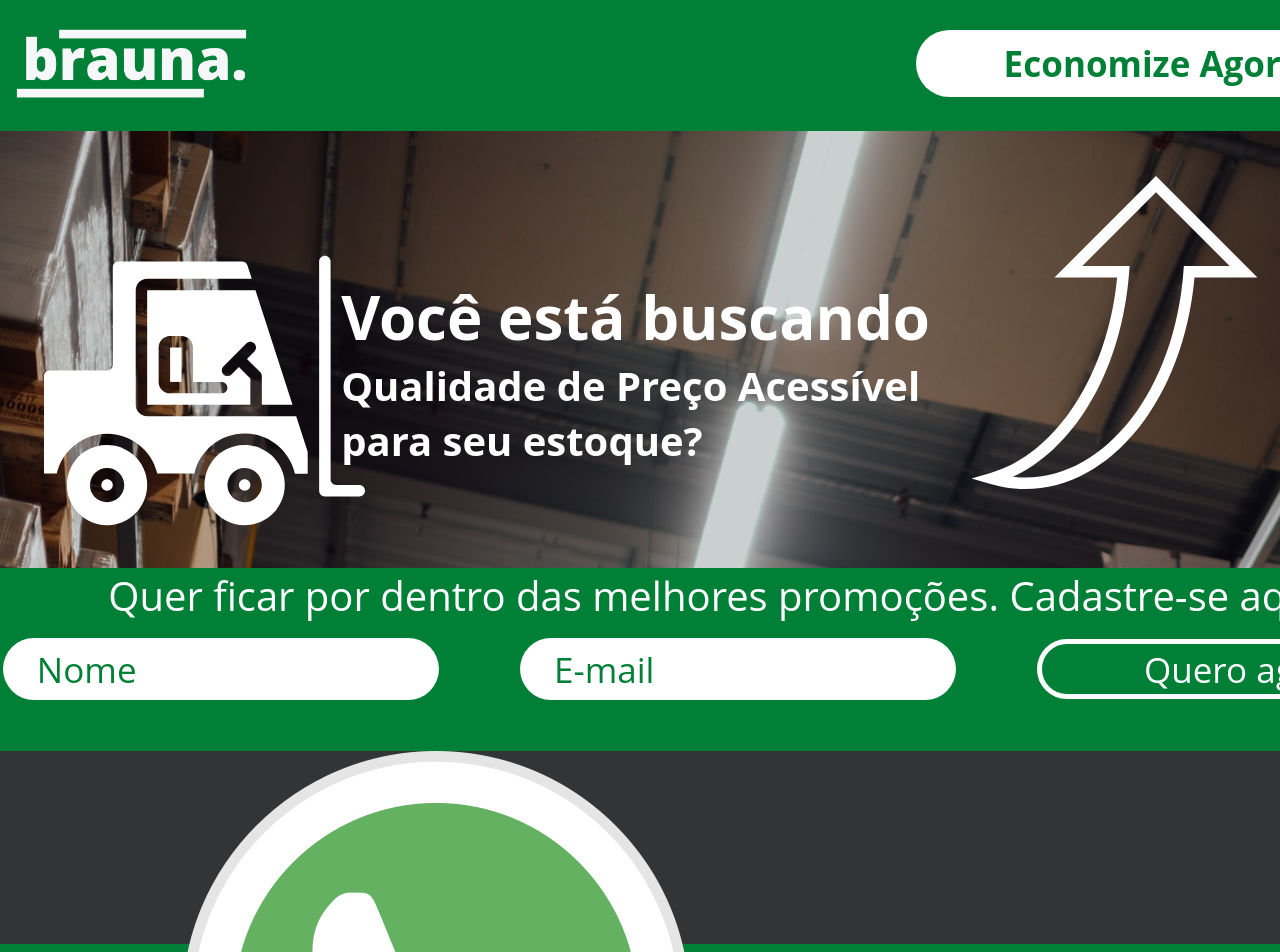
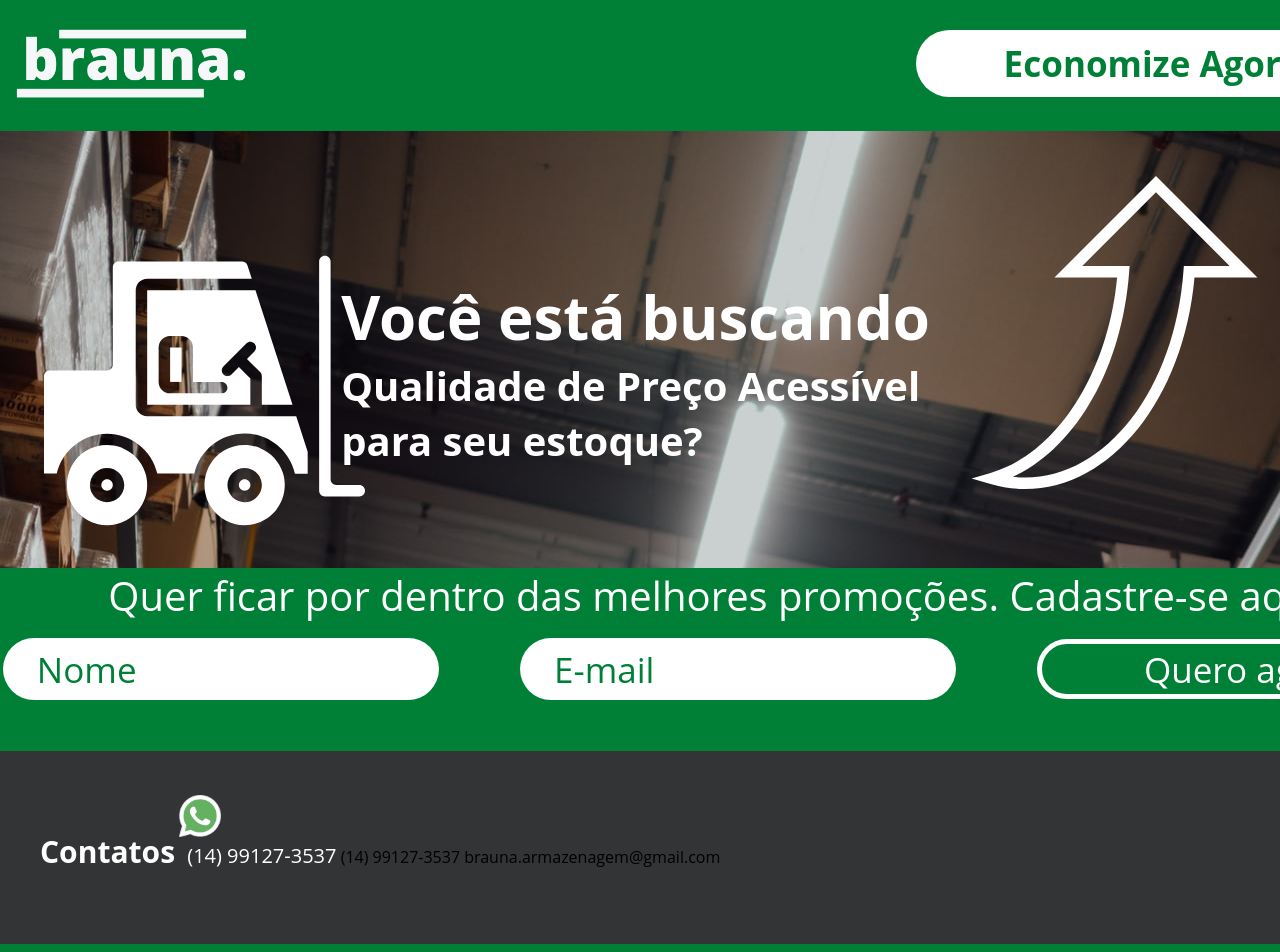
Before and after one commit to FehSchiavon/desafios-programador-br, a plain HTML site: page myProjects/pagaCaptureBrauna/index.html in a window 1280 px wide. Shown: the top 952 px of the page. Drawn offline with Linux system fonts and the light colour scheme.

Commit message:
need sincronization imagem whatsapp

```diff
--- a/myProjects/pagaCaptureBrauna/styles.css
+++ b/myProjects/pagaCaptureBrauna/styles.css
@@ -186,3 +186,15 @@ main section #seta img {
     font-weight: 700;
     color: #fff;
 }
+
+.landPage footer .whatsapp p {
+    font-size: 20px;
+    font-weight: 400;
+    color: #fff;
+    margin-left: 8px;
+}
+
+.landPage footer .whatsapp img {
+    width: 42px;
+    height: 42px;
+}
```
